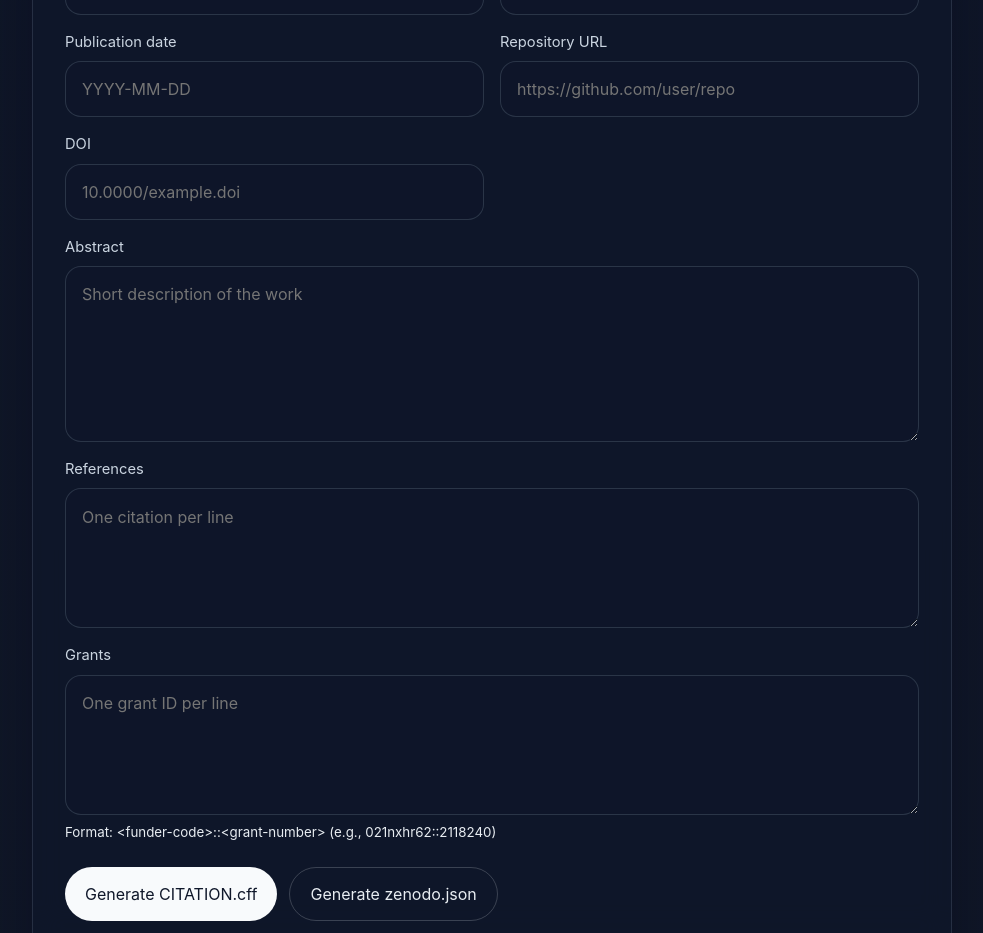
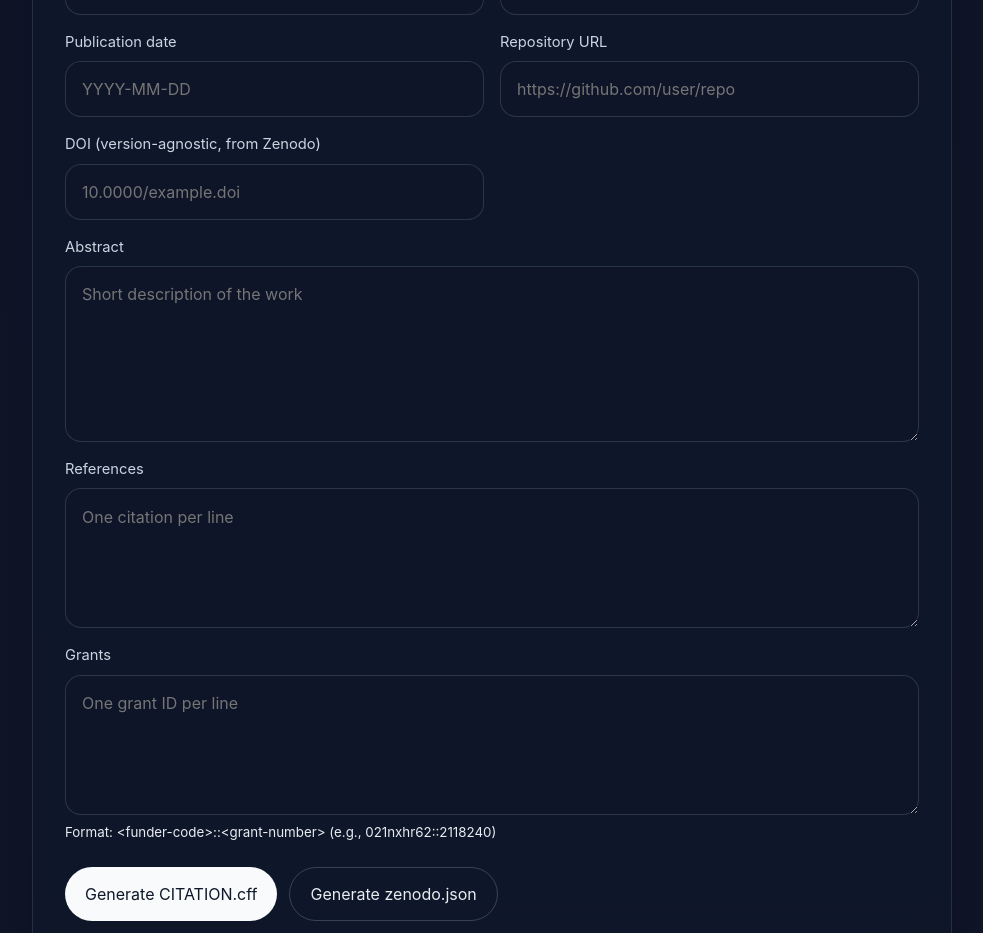
Before and after one commit to Imageomics/OpenCite, a React (Vite) app: page / in a window 1280 px wide. Shown: the part 980-1913 px from the top of the page, without its empty margins (148-1131 px from the left). Built offline with nearby package versions, Linux system fonts and the light colour scheme.

Commit message:
Update src/App.jsx
Co-authored-by: Elizabeth Campolongo <38985481+egrace479@users.noreply.github.com>

```diff
--- a/src/App.jsx
+++ b/src/App.jsx
@@ -491,7 +491,7 @@ export default function App() {
           </label>
 
           <label>
-            <span>DOI</span>
+            <span>DOI (version-agnostic, from Zenodo)</span>
             <input name="doi" value={form.doi} onChange={updateField} placeholder="10.0000/example.doi" />
           </label>
 
```
